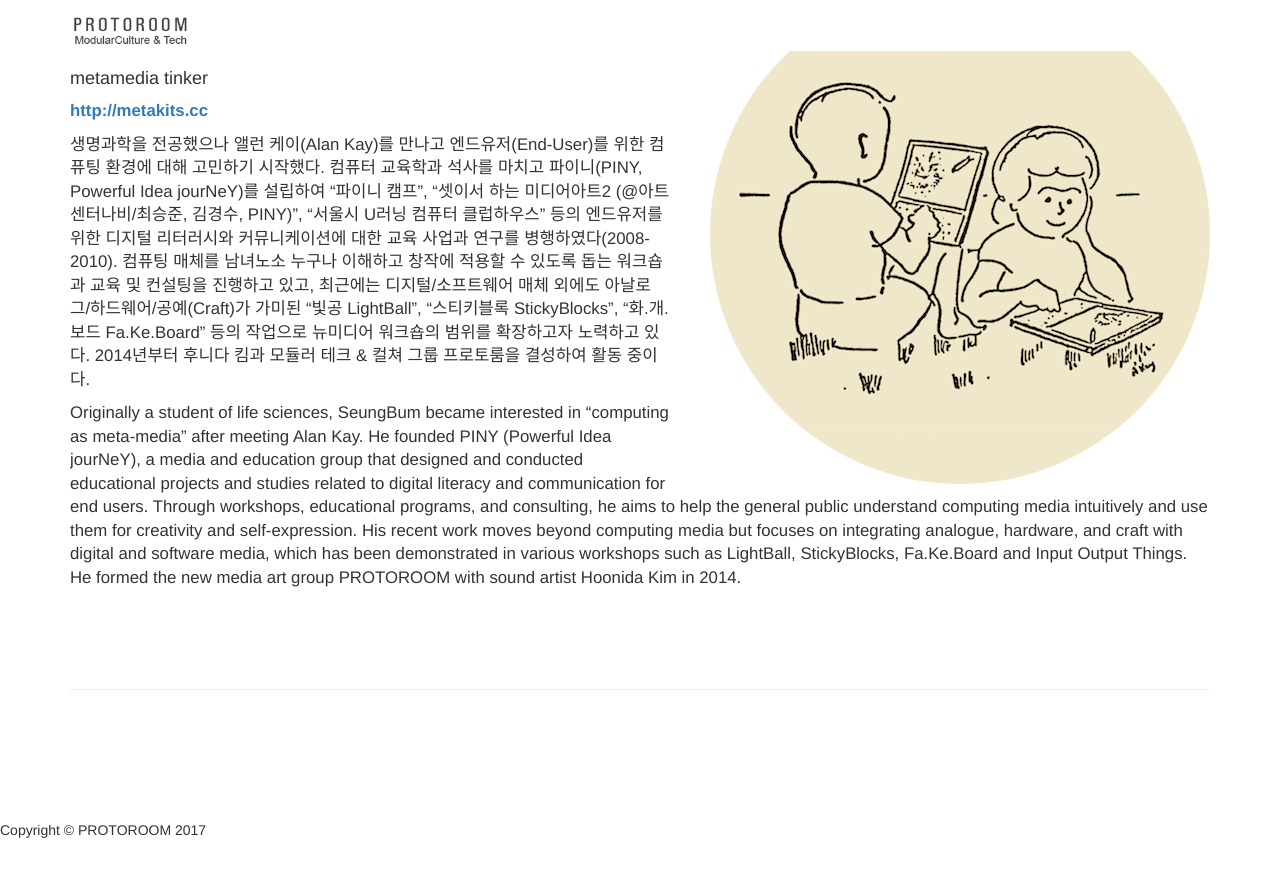
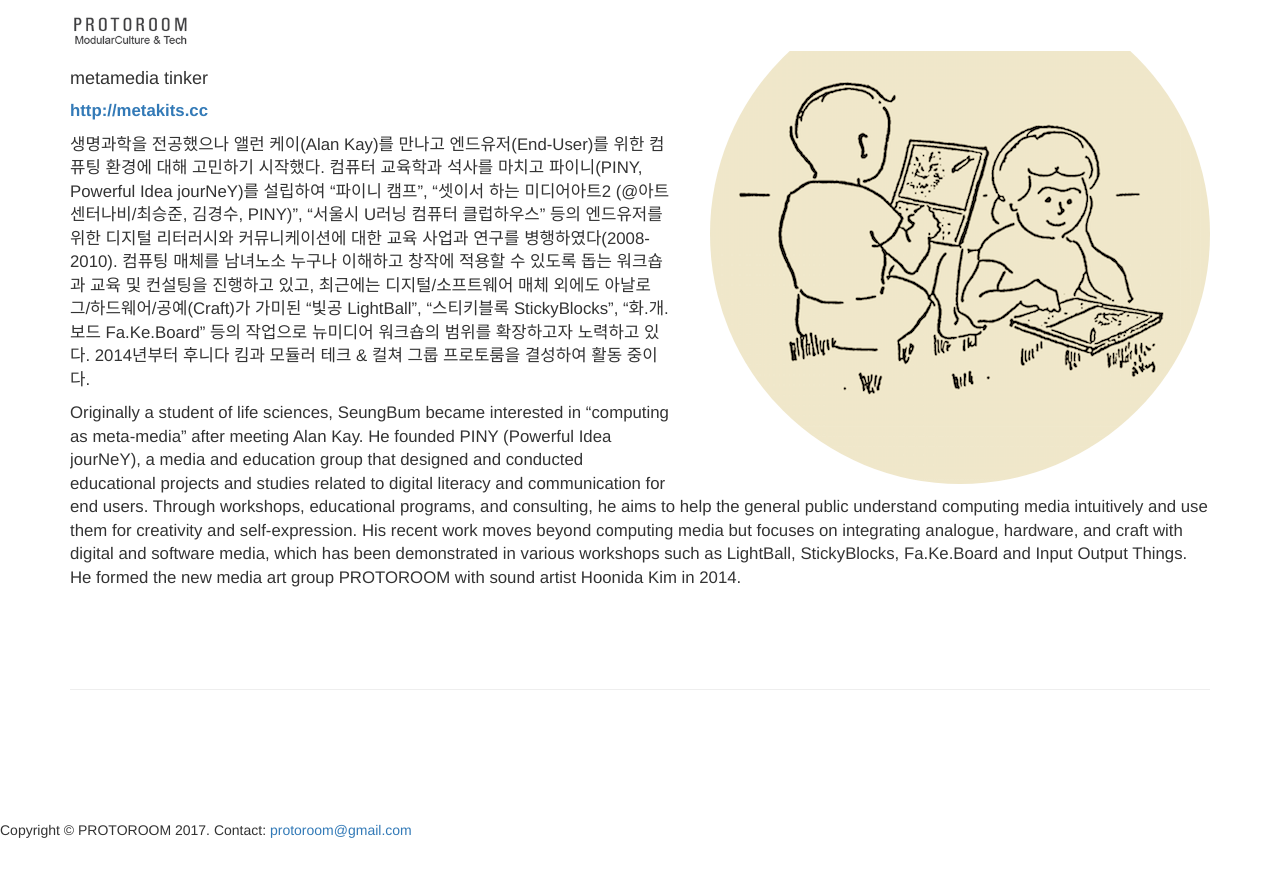
Before and after one commit to PROTOROOM/PROTOROOM, a Jekyll site: the page built from index.html, in a window 1280 px wide and 900 px high, scrolled down 12658 px. Shown: the top 877 px of the window. Built offline with Jekyll 4.4.1, drawn with Linux system fonts in a browser that asks for light colours.

Commit message:
add email

```diff
--- a/_includes/footer.html
+++ b/_includes/footer.html
@@ -1,7 +1,8 @@
 <footer>
   <div class='row'>
     <div class='col-lg-12'>
-      <p>Copyright &copy; {{ site.sitename }} {{ site.time | date: '%Y' }}</p>
+        <p>Copyright &copy; {{ site.sitename }} {{ site.time | date: '%Y' }}.
+        Contact: <a href="mailto:protoroom@gmail.com?subject=Hello, PROTOROOM">protoroom@gmail.com</a></p>
     </div>
   </div>
 </footer>
```
